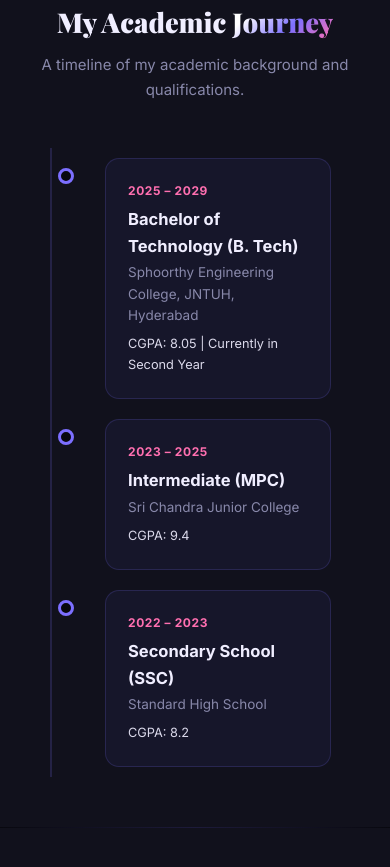
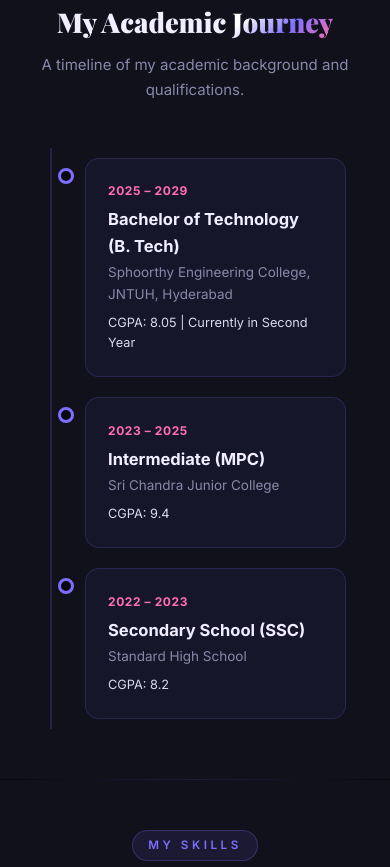
Before and after one commit to 5645mohammedshakib/portfolio, a website: page index.html in a window 390 px wide. Shown: the part 2477-3344 px from the top of the page. Drawn offline with nearby package versions, Linux system fonts and the light colour scheme.

Commit message:
Updated portfolio and resume

```diff
--- a/index.html
+++ b/index.html
@@ -135,92 +135,75 @@
       name:   "AI for Sustainability Virtual Internship",
       issuer: "1M1B | AICTE | IBM Skills Build",
       year:   "2026",
-      icon:   "fas fa-leaf",
-      image:  "",
     },
     {
       name:   "Python for Data Science",
       issuer: "NPTEL",
       year:   "2025",
-      icon:   "fab fa-python",
-      image:  "certs/nptel-python.png",
     },
     {
       name:   "Introduction to Modern AI",
       issuer: "Oracle",
       year:   "2025",
-      icon:   "fas fa-brain",
-      image:  "certs/oracle.png",
     },
     {
       name:   "CS401: Operating Systems",
       issuer: "Saylor Academy",
-      year:   "2025",
-      icon:   "fas fa-laptop-code",
-      image:  "",
+      year:   "2025"
     },
     {
       name:   "Software Engineering",
       issuer: "JPMorgan Chase",
       year:   "2025",
-      icon:   "fas fa-code",
-      image:  "certs/jpmorgan.png",
+
     },
     {
       name:   "Career Edge",
       issuer: "TCS iON",
       year:   "2025",
-      icon:   "fas fa-briefcase",
-      image:  "certs/tcs-ion.png",
+
     },
     {
       name:   "Gemini Certified Educator",
       issuer: "Google",
       year:   "2025",
-      icon:   "fab fa-google",
-      image:  "certs/gemini-edu.png",
+
     },
     {
       name:   "Build Your Own Chatbot",
       issuer: "IBM",
       year:   "2025",
-      icon:   "fas fa-robot",
-      image:  "certs/ibm-chatbot.png",
+
     },
     {
       name:   "Computer Hardware Basics",
       issuer: "Cisco",
       year:   "2025",
-      icon:   "fas fa-microchip",
-      image:  "certs/cisco-hardware.png",
+
     },
     {
       name:   "C Programming",
       issuer: "ExcelR",
       year:   "2025",
-      icon:   "fas fa-terminal",
-      image:  "certs/excelr-c.png",
+
     },
     {
       name:   "Generative AI",
       issuer: "Microsoft & LinkedIn",
       year:   "2025",
-      icon:   "fab fa-microsoft",
-      image:  "certs/microsoft-genai.png",
+
     },
     {
       name:   "Vibe Coding with Gen AI",
       issuer: "ExcelR",
       year:   "2025",
-      icon:   "fas fa-brain",
-      image:  "certs/excelr-vibe.png",
+
     },
     {
       name:   "Graphic Design Essentials",
       issuer: "Canva",
       year:   "2025",
-      icon:   "fas fa-paint-brush",
-      image:  "certs/canva.png",
+
     },
     {
       name:   "Cloud Foundations Associate",
@@ -229,27 +212,9 @@
       icon:   "fas fa-cloud",
       image:  "certs/oracle.png",
     },
-    {
-      name:   "IoT Network Specialist",
-      issuer: "Cisco",
-      year:   "2025",
-      icon:   "fas fa-network-wired",
-      image:  "certs/iot.png",
-    },
-    {
-      name:   "AI For All",
-      issuer: "Intel",
-      year:   "2025",
-      icon:   "fas fa-microchip",
-      image:  "certs/intel-ai.png",
-    },
-    {
-      name:   "AI for All",
-      issuer: "Skill India",
-      year:   "2025",
-      icon:   "fas fa-graduation-cap",
-      image:  "certs/skill-india-ai.png",
-    },
+
+
+
   ],
 
   /* ── 🎓 EDUCATION ─────────────────────────────────────────────── */
@@ -642,11 +607,11 @@
 
   @media (max-width: 768px) {
     .timeline::after { left: 31px; }
-    .timeline-item { width: 100%; padding-left: 70px; padding-right: 25px; text-align: left !important; }
+    .timeline-item { width: 100%; padding-left: 50px; padding-right: 10px; text-align: left !important; }
     .timeline-item.left { left: 0; }
     .timeline-item.right { left: 0; }
-    .timeline-item::after { left: 23px; }
-    .timeline-item.right::after { left: 23px; }
+    .timeline-item::after { left: 23px !important; right: auto !important; }
+    .timeline-item.right::after { left: 23px !important; right: auto !important; }
   }
 
   /* ── ACHIEVEMENTS ── */
```
Also changed, not shown: resume.html (+16 -1 lines).
